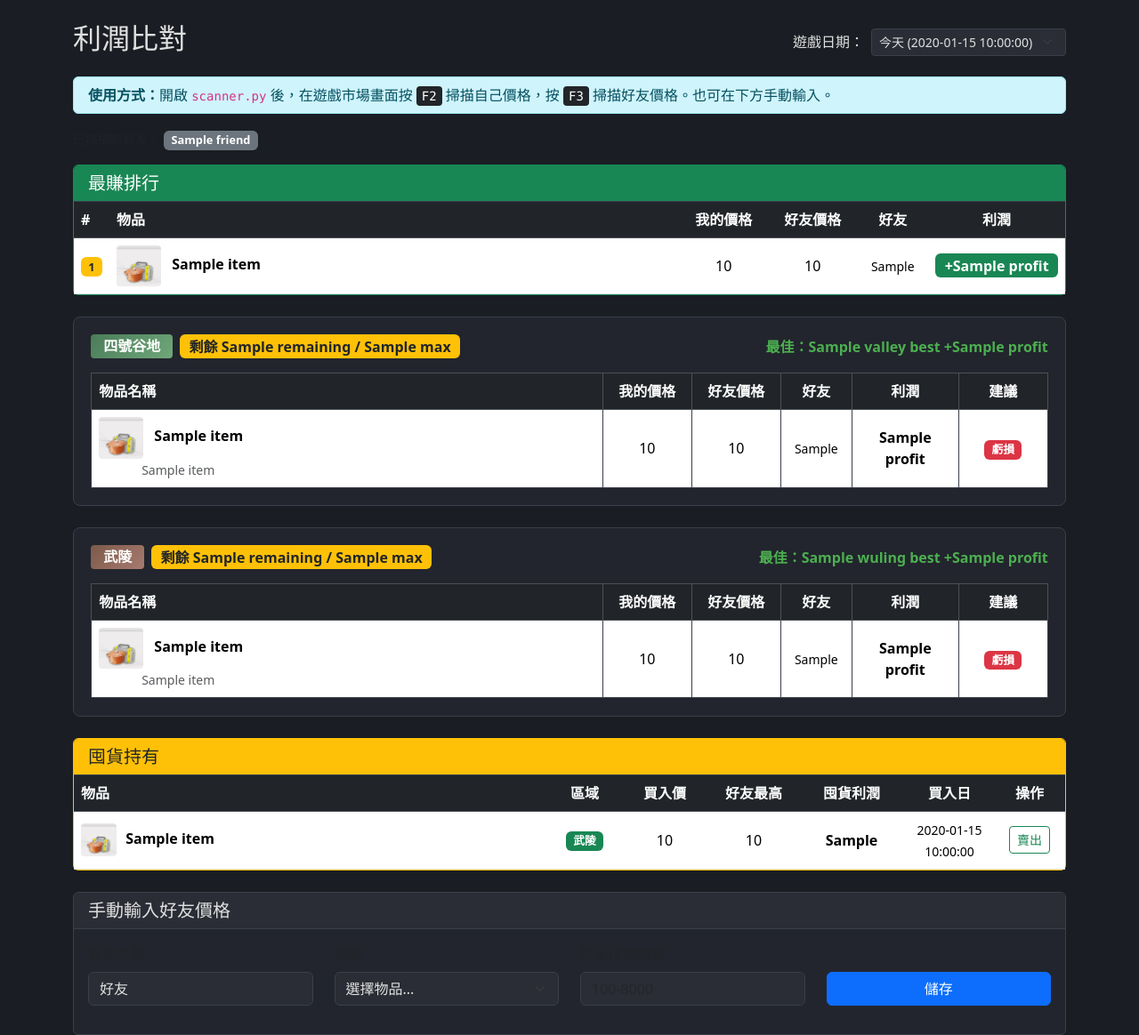
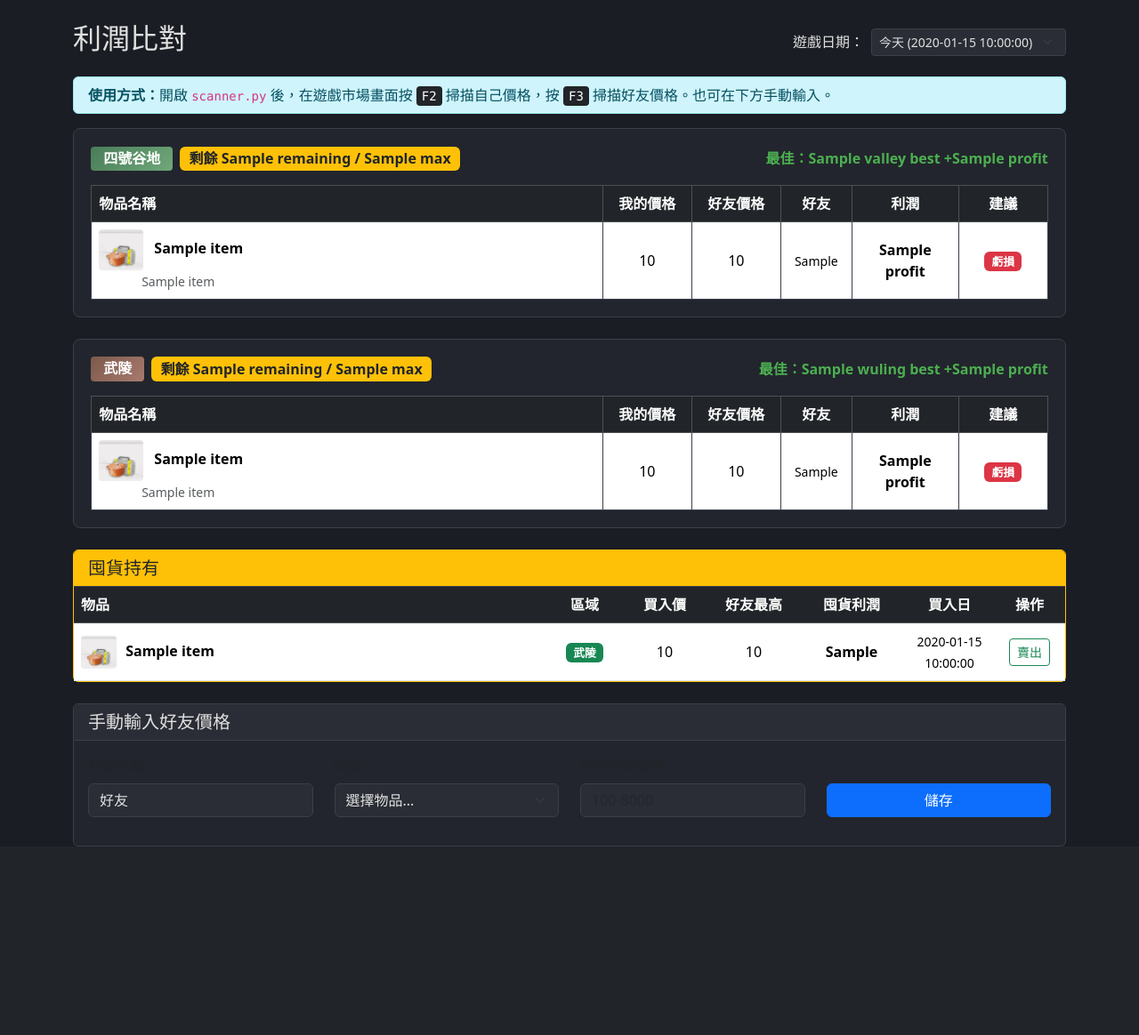
Before and after one commit to eric25382772/endfield-price-tracker, a Flask app: template templates/compare.html in a window 1280 px wide. Shown: the part 56-1220 px from the top of the page at 89% size. After the commit the page ends 1008 px from the top, so only its background shows below. Run offline with Flask 3, Linux system fonts and the light colour scheme; the template is opened without the code that fills it: most values are stand-ins (such as "Sample title", 1, 10 or a date in 2020).

Commit message:
v1.7 精簡：移除 Top 5 最賺排行與好友 badge 列表
- 各區 header 已有「最佳」資訊，Top 5 重複
- 好友 badge 一天累積 50+，變雜訊無操作價值

Co-Authored-By: Claude Opus 4.6 <noreply@anthropic.com>

```diff
--- a/templates/compare.html
+++ b/templates/compare.html
@@ -23,52 +23,6 @@
 <div class="alert alert-info py-2 mb-3">
     <strong>使用方式：</strong>開啟 <code>scanner.py</code> 後，在遊戲市場畫面按 <kbd>F2</kbd> 掃描自己價格，按 <kbd>F3</kbd> 掃描好友價格。也可在下方手動輸入。
 </div>
-
-{% if friends %}
-<div class="mb-3">
-    <small class="text-muted">已掃描的好友：</small>
-    {% for f in friends %}
-    <span class="badge bg-secondary">{{ f }}</span>
-    {% endfor %}
-</div>
-{% endif %}
-
-{# ===== TOP 5 最賺 ===== #}
-{% if top_profitable %}
-<div class="card mb-4 border-success">
-    <div class="card-header bg-success text-white">
-        <h5 class="mb-0">最賺排行</h5>
-    </div>
-    <div class="card-body p-0">
-        <table class="table table-hover align-middle mb-0">
-            <thead class="table-dark">
-                <tr>
-                    <th style="width:40px">#</th>
-                    <th>物品</th>
-                    <th class="text-center" style="width:100px">我的價格</th>
-                    <th class="text-center" style="width:100px">好友價格</th>
-                    <th class="text-center" style="width:80px">好友</th>
-                    <th class="text-center" style="width:120px">利潤</th>
-                </tr>
-            </thead>
-            <tbody>
-                {% for item in top_profitable %}
-                <tr>
-                    <td><span class="badge {% if loop.index == 1 %}bg-warning text-dark{% elif loop.index == 2 %}bg-light text-dark{% elif loop.index == 3 %}bg-secondary{% else %}bg-dark{% endif %}">{{ loop.index }}</span></td>
-                    <td>{{ item_image(item) }}<strong>{{ item.name_cn }}</strong></td>
-                    <td class="text-center">{{ item.my_price }}</td>
-                    <td class="text-center">{{ item.friend_price }}</td>
-                    <td class="text-center"><small>{{ item.best_friend or '-' }}</small></td>
-                    <td class="text-center">
-                        <span class="badge bg-success fs-6">+{{ item.profit }}</span>
-                    </td>
-                </tr>
-                {% endfor %}
-            </tbody>
-        </table>
-    </div>
-</div>
-{% endif %}
 
 {# ===== 四號谷地比對 ===== #}
 <div class="region-section mb-4">
```
